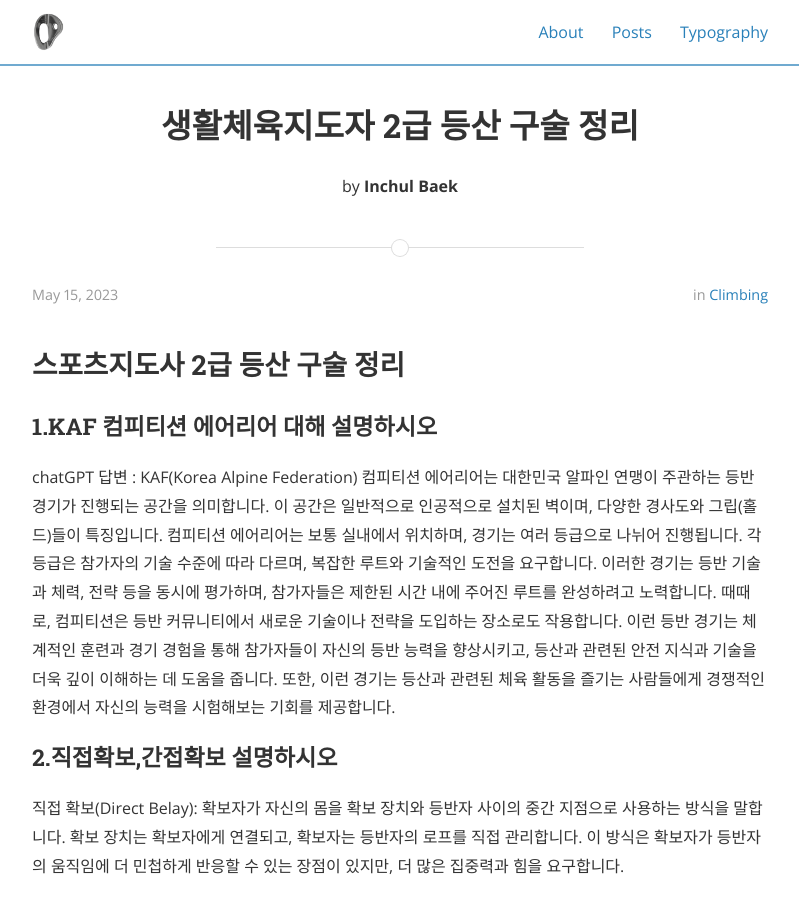
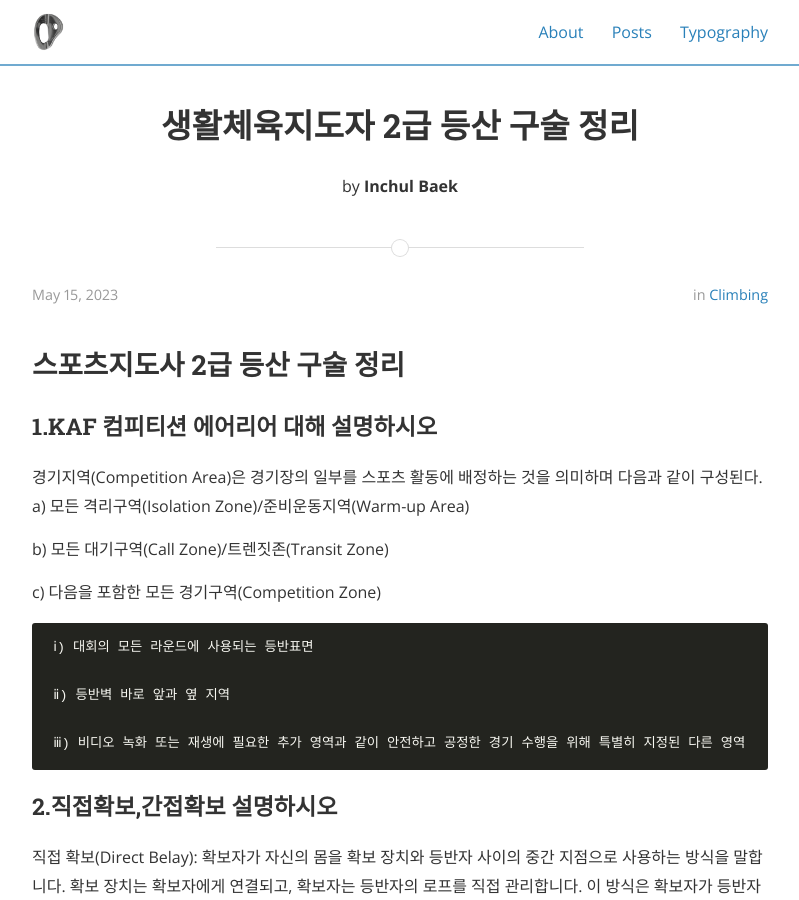
Before and after one commit to bacinchel/bacinchel.github.io, a Jekyll site: the page built from _posts/2023-05-15-license.markdown, in a window 1280 px wide and 900 px high. Shown: the whole window, without its empty margins (240-1039 px from the left). Built offline with Jekyll 4.4.1, drawn with Linux system fonts in a browser that asks for light colours; nearby versions of some CDN libraries.

Commit message:
Update 2023-05-15-license.markdown

```diff
--- a/_posts/2023-05-15-license.markdown
+++ b/_posts/2023-05-15-license.markdown
@@ -9,11 +9,18 @@ tags: Climbing
 
 ## 스포츠지도사 2급 등산 구술 정리
 ### 1.KAF 컴피티션 에어리어 대해 설명하시오
-chatGPT 답변 :
-KAF(Korea Alpine Federation) 컴피티션 에어리어는 대한민국 알파인 연맹이 주관하는 등반 경기가 진행되는 공간을 의미합니다. 이 공간은 일반적으로 인공적으로 설치된 벽이며, 다양한 경사도와 그립(홀드)들이 특징입니다.
-컴피티션 에어리어는 보통 실내에서 위치하며, 경기는 여러 등급으로 나뉘어 진행됩니다. 각 등급은 참가자의 기술 수준에 따라 다르며, 복잡한 루트와 기술적인 도전을 요구합니다.
-이러한 경기는 등반 기술과 체력, 전략 등을 동시에 평가하며, 참가자들은 제한된 시간 내에 주어진 루트를 완성하려고 노력합니다. 때때로, 컴피티션은 등반 커뮤니티에서 새로운 기술이나 전략을 도입하는 장소로도 작용합니다.
-이런 등반 경기는 체계적인 훈련과 경기 경험을 통해 참가자들이 자신의 등반 능력을 향상시키고, 등산과 관련된 안전 지식과 기술을 더욱 깊이 이해하는 데 도움을 줍니다. 또한, 이런 경기는 등산과 관련된 체육 활동을 즐기는 사람들에게 경쟁적인 환경에서 자신의 능력을 시험해보는 기회를 제공합니다.
+경기지역(Competition Area)은 경기장의 일부를 스포츠 활동에 배정하는 것을 의미하며 다음과 같이 구성된다.
+  a) 모든 격리구역(Isolation Zone)/준비운동지역(Warm-up Area)
+
+  b) 모든 대기구역(Call Zone)/트렌짓존(Transit Zone)
+
+  c) 다음을 포함한 모든 경기구역(Competition Zone)
+
+     ⅰ) 대회의 모든 라운드에 사용되는 등반표면
+
+     ⅱ) 등반벽 바로 앞과 옆 지역
+
+     ⅲ) 비디오 녹화 또는 재생에 필요한 추가 영역과 같이 안전하고 공정한 경기 수행을 위해 특별히 지정된 다른 영역
 
 ### 2.직접확보,간접확보 설명하시오
 직접 확보(Direct Belay): 확보자가 자신의 몸을 확보 장치와 등반자 사이의 중간 지점으로 사용하는 방식을 말합니다. 확보 장치는 확보자에게 연결되고, 확보자는 등반자의 로프를 직접 관리합니다. 이 방식은 확보자가 등반자의 움직임에 더 민첩하게 반응할 수 있는 장점이 있지만, 더 많은 집중력과 힘을 요구합니다.
```
